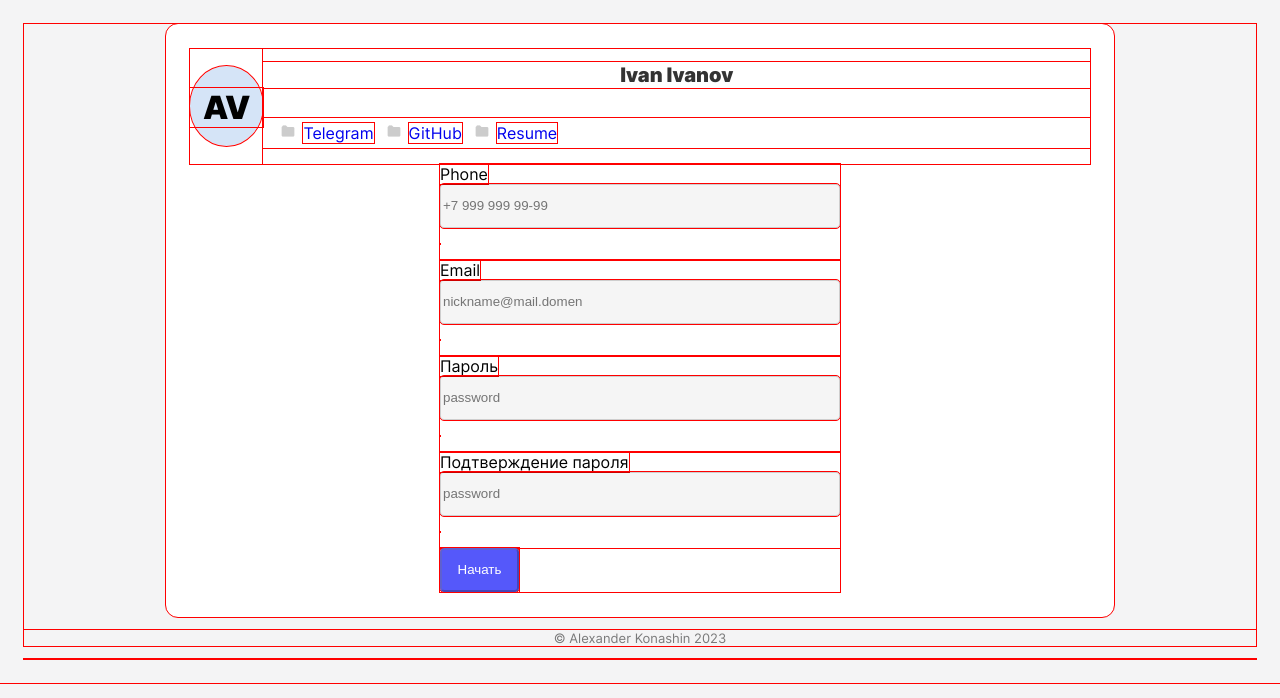
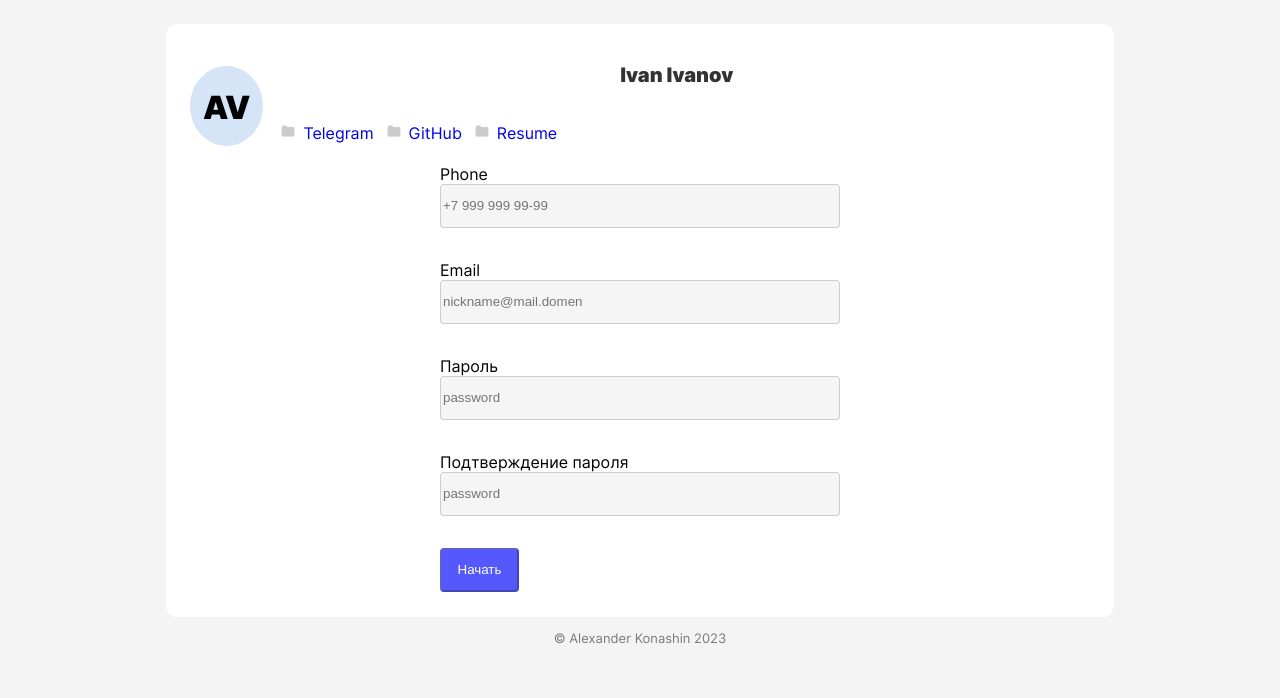
Before and after one commit to KonashinAlexander/cloud, a React (Create React App) app: page / in a window 1280 px wide. Shown: the top 698 px of the page. Built offline with nearby package versions, Linux system fonts and the light colour scheme.

Commit message:
fix: remove outline

```diff
--- a/src/pages/pages.module.scss
+++ b/src/pages/pages.module.scss
@@ -162,6 +162,6 @@
 }
 
 
-* {
-    outline: 1px solid red;
-}
+// * {
+//     outline: 1px solid red;
+// }
```
